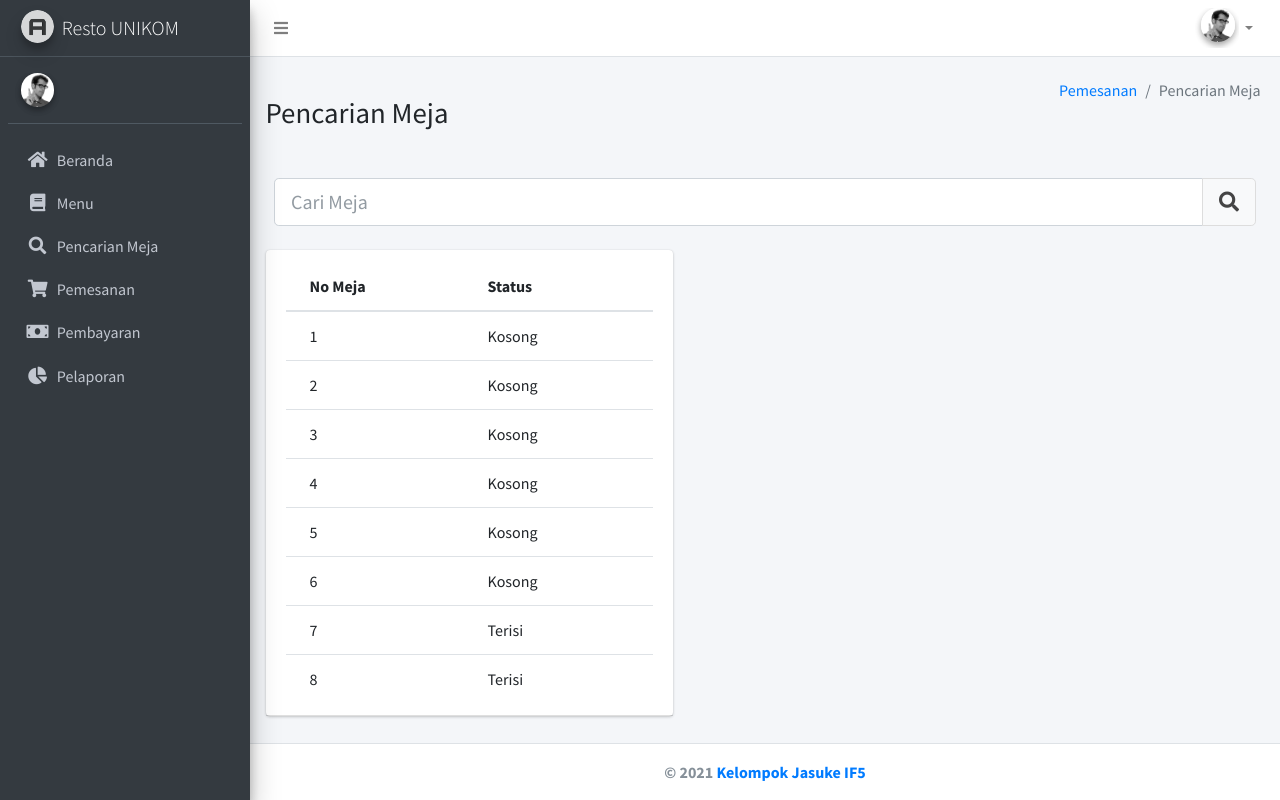
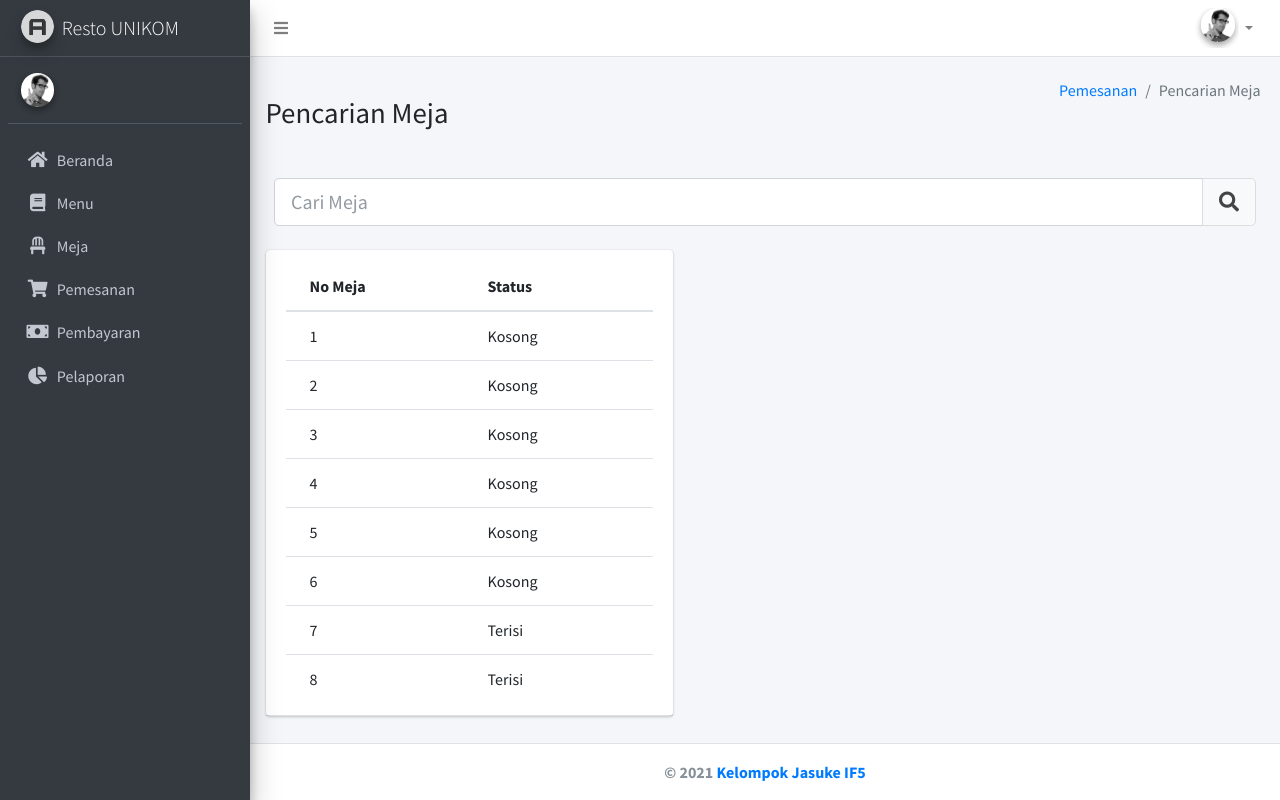
Before and after one commit to rahmaninsani/restoran_jasuke, a CodeIgniter 4 app: template app/Views/pemesanan/pencarian_meja.php in a window 1280 px wide. Run offline with PHP 8.4 and a stand-in for CodeIgniter, Linux system fonts and the light colour scheme; the template is opened without the code that fills it, so the values that code supplies are empty; some libraries are stand-ins or nearby versions.

Commit message:
ubah nama & icon sidebar meja

```diff
--- a/app/Controllers/Meja.php
+++ b/app/Controllers/Meja.php
@@ -16,7 +16,7 @@ class Meja extends BaseController {
   {
     $meja = $this->mejaModel->getMeja();
     $data = [
-      'title' => 'Pencarian Meja',
+      'title' => 'Meja',
       'meja' => $meja,
     ];
 
--- a/app/Views/layout/sidebar.php
+++ b/app/Views/layout/sidebar.php
@@ -40,10 +40,10 @@
             </a>
           </li>
           <li class="nav-item">
-            <a href="/meja" class="nav-link <?= ($title == 'Pencarian Meja') ? "active" : ""; ?>">
-              <i class="nav-icon fas fa-search"></i>
+            <a href="/meja" class="nav-link <?= ($title == 'Meja') ? "active" : ""; ?>">
+              <i class="nav-icon fas fa-chair"></i>
               <p>
-                Pencarian Meja
+                Meja
               </p>
             </a>
           </li>
```
